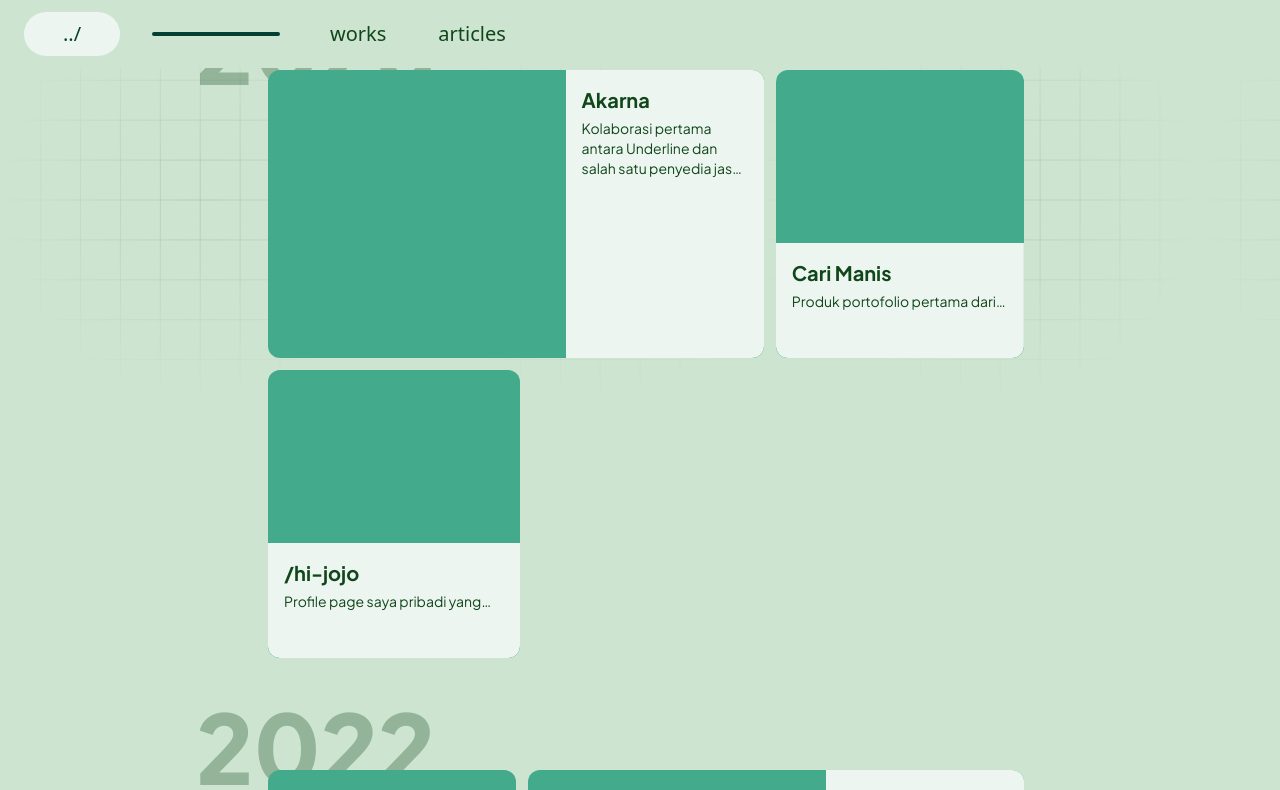
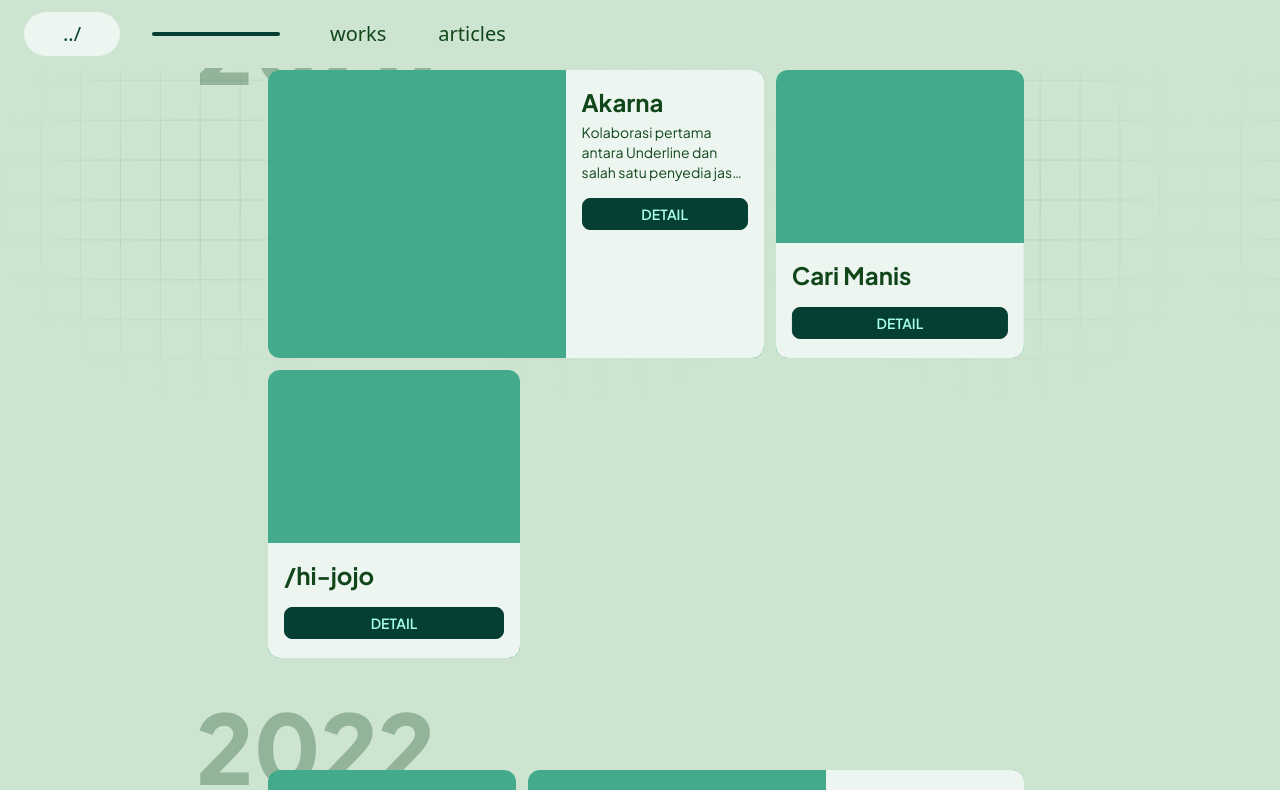
Before and after one commit to code7070/hi-jojo, a Next.js app: page /work/desktop in a window 1280 px wide. Shown: the top 790 px of the page. Built offline with nearby package versions, Linux system fonts and the light colour scheme.

Commit message:
adjust desktop

```diff
--- a/src/pages/work/desktop.js
+++ b/src/pages/work/desktop.js
@@ -23,6 +23,7 @@ const WorkGrid = ({ works = [] }) => {
               <div className={styles.info}>
                 <div className={styles.name}>{item.name}</div>
                 <div className={styles.desc}>{item.description}</div>
+                <button className={styles.cta}>Detail</button>
               </div>
             </div>
           ))}
--- a/src/pages/work/mobile.js
+++ b/src/pages/work/mobile.js
@@ -6,8 +6,6 @@ const WorkPart = ({ work, open, setOpen }) => {
   const toggle = () => setOpen(open === work.link ? false : work.link);
 
   const isOpen = open === work.link;
-
-  const firstColor = work.colors.split(",")[0];
 
   return (
     <div
--- a/src/styles/work.module.scss
+++ b/src/styles/work.module.scss
@@ -34,11 +34,15 @@
     @apply sm:bottom-0 sm:top-auto sm:w-full sm:rounded-t-none rounded-b-xl;
 
     .name {
-      @apply font-bold text-lg sm:text-xl;
+      @apply font-bold text-lg sm:text-2xl;
     }
 
     .desc {
-      @apply text-sm line-clamp-1 mt-1;
+      @apply hidden text-sm mt-1;
+    }
+
+    .cta {
+      @apply btn btn-primary btn-sm w-full mt-4;
     }
   }
 }
@@ -50,7 +54,7 @@
   @apply sm:rounded-l-none;
 
   .desc {
-    @apply sm:line-clamp-3;
+    @apply block sm:line-clamp-3;
   }
 }
 
```
